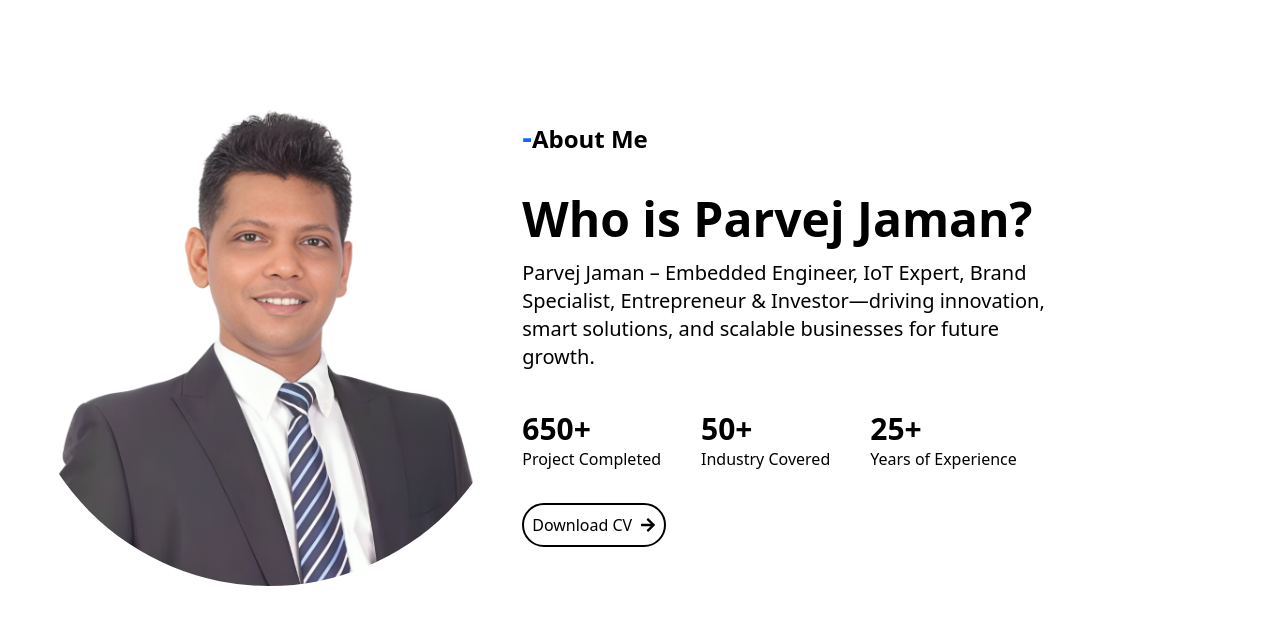
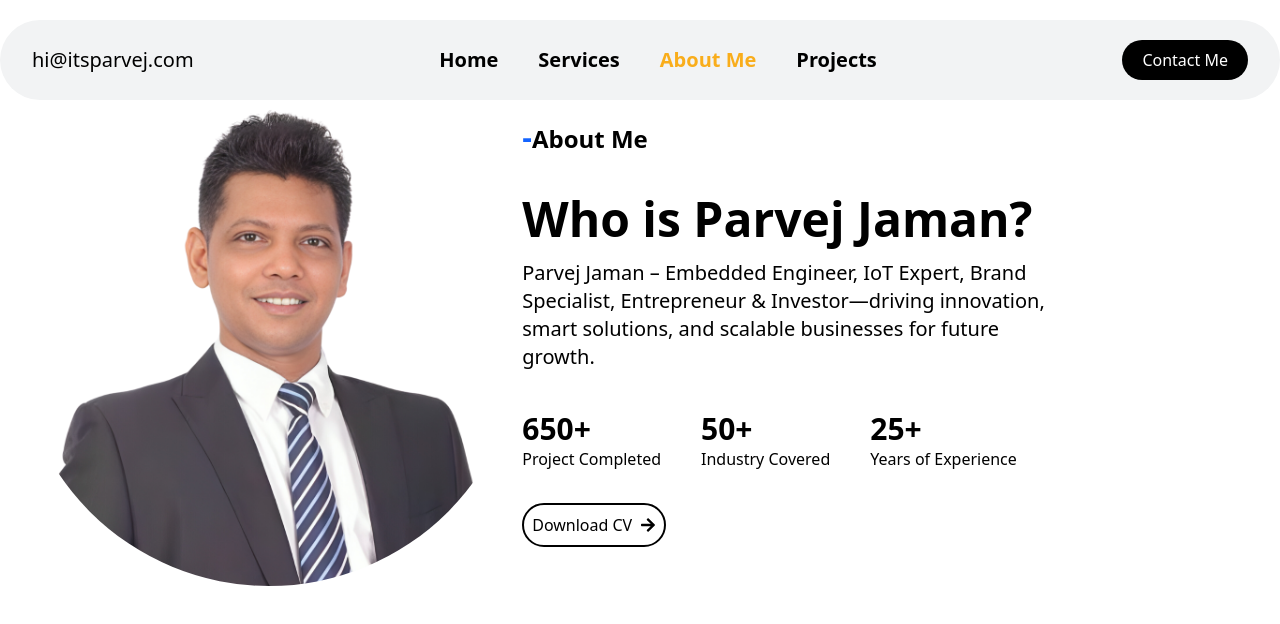
Before and after one commit to PavelRiajul/Zaman-Portfolio, a React (Vite) app: page /about in a window 1280 px wide. Shown: the top 624 px of the page. Built offline with nearby package versions, Linux system fonts and the light colour scheme.

Commit message:
mobile responsive done

```diff
--- a/package.json
+++ b/package.json
@@ -18,11 +18,13 @@
     "@types/three": "^0.173.0",
     "animate.css": "^4.1.1",
     "clsx": "^2.1.1",
+    "lucide-react": "^0.475.0",
     "motion": "^12.4.7",
     "react": "^19.0.0",
     "react-dom": "^19.0.0",
     "react-icons": "^5.5.0",
     "react-router": "^7.2.0",
+    "react-scroll": "^1.9.3",
     "swiper": "^11.2.4",
     "tailwind-merge": "^3.0.2",
     "tailwindcss": "^4.0.8",
--- a/src/App.jsx
+++ b/src/App.jsx
@@ -8,7 +8,7 @@ const App = () => {
   return (
     <ThemeProvider>
 <div>
-      {/* <Navbar/> */}
+      <Navbar/>
       <Routing/>
       <main>
       </main>
--- a/src/components/Navbar.jsx
+++ b/src/components/Navbar.jsx
@@ -1,24 +1,79 @@
-import { Link, NavLink } from "react-router"
+
+// import { Link, NavLink } from "react-router"
 
 
+// const Navbar = () => {
+
+//   return (
+//     <header className=" fixed  top-0 left-0 right-0 z-10 dark:text-black transition duration-300 ease-in-out">
+//         <nav className=" bg-[#f2f3f4]  rounded-[48px] mx-auto container max-w-screen-2xl flex justify-between items-center mt-5 px-8 py-5 ">
+//           {/* logo */}
+//           <Link to={'/'} className="font-medium text-xl">hi@itsparvej.com</Link>
+//           {/* desktop menu items */}
+//          <div className="flex gap-10 text-[#878787] font-semibold text-xl">
+//             <NavLink   className={({ isActive }) =>isActive ? "text-[#F9AD1B]" : "text-black"} to={'/'}>Home</NavLink>
+//             <NavLink className={({ isActive }) =>isActive ? "text-[#F9AD1B]" : "text-black"} to={'/services'}>Services</NavLink>
+//             <NavLink className={({ isActive }) =>isActive ? "text-[#F9AD1B]" : "text-black"} to={'/about'}>About Me</NavLink>
+//             <NavLink className={({ isActive }) =>isActive ? "text-[#F9AD1B]" : "text-black"} to={'/project'}>Projects</NavLink>
+//          </div>
+//          {/* button */}
+//          <button className="text-white px-5 py-2 rounded-[28px] bg-black hover:bg-white hover:text-black transition-all cursor-pointer animate__animated animate__backInDown">Contact me</button>
+
+//          {/* Mobile Nav */}
+
+//         </nav>
+//     </header>
+//   )
+// }
+// export default Navbar
+
+
+
+
+
+
+import { Link, NavLink } from "react-router";
+import { useState } from "react";
+import { FiMenu, FiX } from "react-icons/fi";
+
 const Navbar = () => {
+  const [isOpen, setIsOpen] = useState(false);
+
   return (
-    <header className=" fixed  top-0 left-0 right-0 z-10 dark:text-black transition duration-300 ease-in-out">
-        <nav className=" bg-[#f2f3f4]  rounded-[48px] mx-auto container max-w-screen-2xl flex justify-between items-center mt-5 px-8 py-5 ">
-          {/* logo */}
-          <Link to={'/'} className="font-medium text-xl">hi@itsparvej.com</Link>
-          {/* desktop menu items */}
-         <div className="flex gap-10 text-[#878787] font-semibold text-xl">
-            <NavLink   className={({ isActive }) =>isActive ? "text-[#F9AD1B]" : "text-black"} to={'/'}>Home</NavLink>
-            <NavLink className={({ isActive }) =>isActive ? "text-[#F9AD1B]" : "text-black"} to={'/services'}>Services</NavLink>
-            <NavLink className={({ isActive }) =>isActive ? "text-[#F9AD1B]" : "text-black"} to={'/about'}>About Me</NavLink>
-            <NavLink className={({ isActive }) =>isActive ? "text-[#F9AD1B]" : "text-black"} to={'/project'}>Projects</NavLink>
-         </div>
-         {/* button */}
-         <button className="text-white px-5 py-2 rounded-[28px] bg-black hover:bg-white hover:text-black transition-all cursor-pointer animate__animated animate__backInDown">Contact me</button>
-        </nav>
+    <header className="fixed top-0 left-0 right-0 z-10 dark:text-black transition duration-300 ease-in-out">
+      <nav className="bg-[#f2f3f4] rounded-[48px] mx-auto container max-w-screen-2xl flex justify-between items-center mt-5 px-8 py-5 relative">
+        {/* Logo */}
+        <Link to={'/'} className="font-medium text-xl">hi@itsparvej.com</Link>
+
+        {/* Desktop menu */}
+        <div className="hidden md:flex gap-10 text-[#878787] font-semibold text-xl">
+          <NavLink className={({ isActive }) => isActive ? "text-[#F9AD1B]" : "text-black"} to={'/'}>Home</NavLink>
+          <NavLink className={({ isActive }) => isActive ? "text-[#F9AD1B]" : "text-black"} to={'/services'}>Services</NavLink>
+          <NavLink className={({ isActive }) => isActive ? "text-[#F9AD1B]" : "text-black"} to={'/about'}>About Me</NavLink>
+          <NavLink className={({ isActive }) => isActive ? "text-[#F9AD1B]" : "text-black"} to={'/project'}>Projects</NavLink>
+        </div>
+
+        {/* Contact Button */}
+        <button className="hidden md:block text-white px-5 py-2 rounded-[28px] bg-black hover:bg-white hover:text-black transition-all cursor-pointer">Contact Me</button>
+
+        {/* Mobile Menu Button */}
+        <button className="md:hidden text-2xl" onClick={() => setIsOpen(!isOpen)}>
+          {isOpen ? <FiX /> : <FiMenu />}
+        </button>
+      </nav>
+
+      {/* Mobile Menu */}
+      {isOpen && (
+        <div className="md:hidden bg-[#f2f3f4] rounded-lg p-5 absolute top-16 left-0 right-0 shadow-lg flex flex-col gap-5 text-center text-xl">
+          <NavLink className={({ isActive }) => isActive ? "text-[#F9AD1B]" : "text-black"} to={'/'} onClick={() => setIsOpen(false)}>Home</NavLink>
+          <NavLink className={({ isActive }) => isActive ? "text-[#F9AD1B]" : "text-black"} to={'/services'} onClick={() => setIsOpen(false)}>Services</NavLink>
+          <NavLink className={({ isActive }) => isActive ? "text-[#F9AD1B]" : "text-black"} to={'/about'} onClick={() => setIsOpen(false)}>About Me</NavLink>
+          <NavLink className={({ isActive }) => isActive ? "text-[#F9AD1B]" : "text-black"} to={'/project'} onClick={() => setIsOpen(false)}>Projects</NavLink>
+          <button className="text-white px-5 py-2 rounded-[28px] bg-black hover:bg-white hover:text-black transition-all cursor-pointer" onClick={() => setIsOpen(false)}>Contact Me</button>
+        </div>
+      )}
     </header>
-  )
-}
+  );
+};
 
-export default Navbar
+export default Navbar;
```
Also changed, not shown: 1 other file (tests, documents, lock files or other folders).
